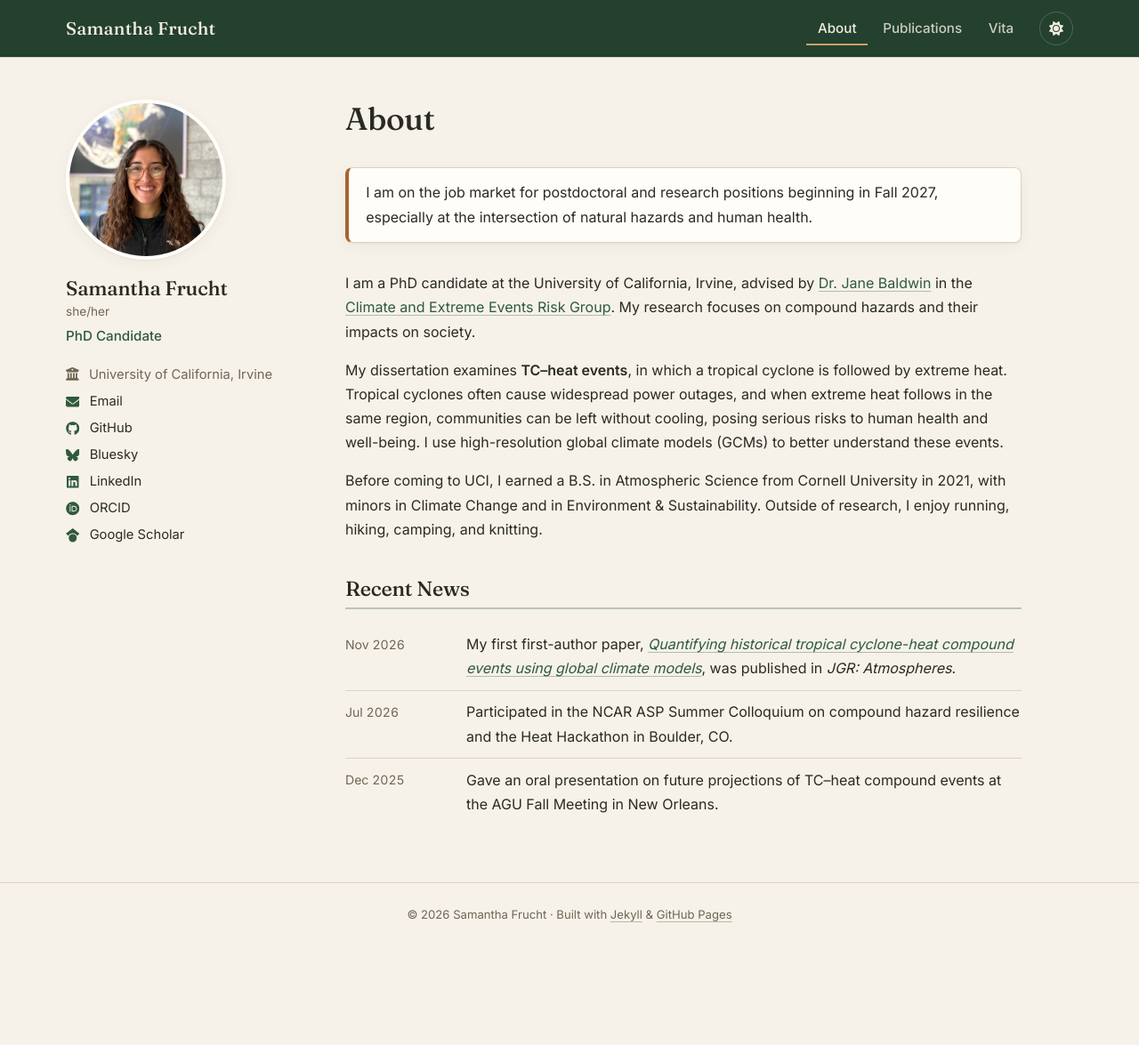
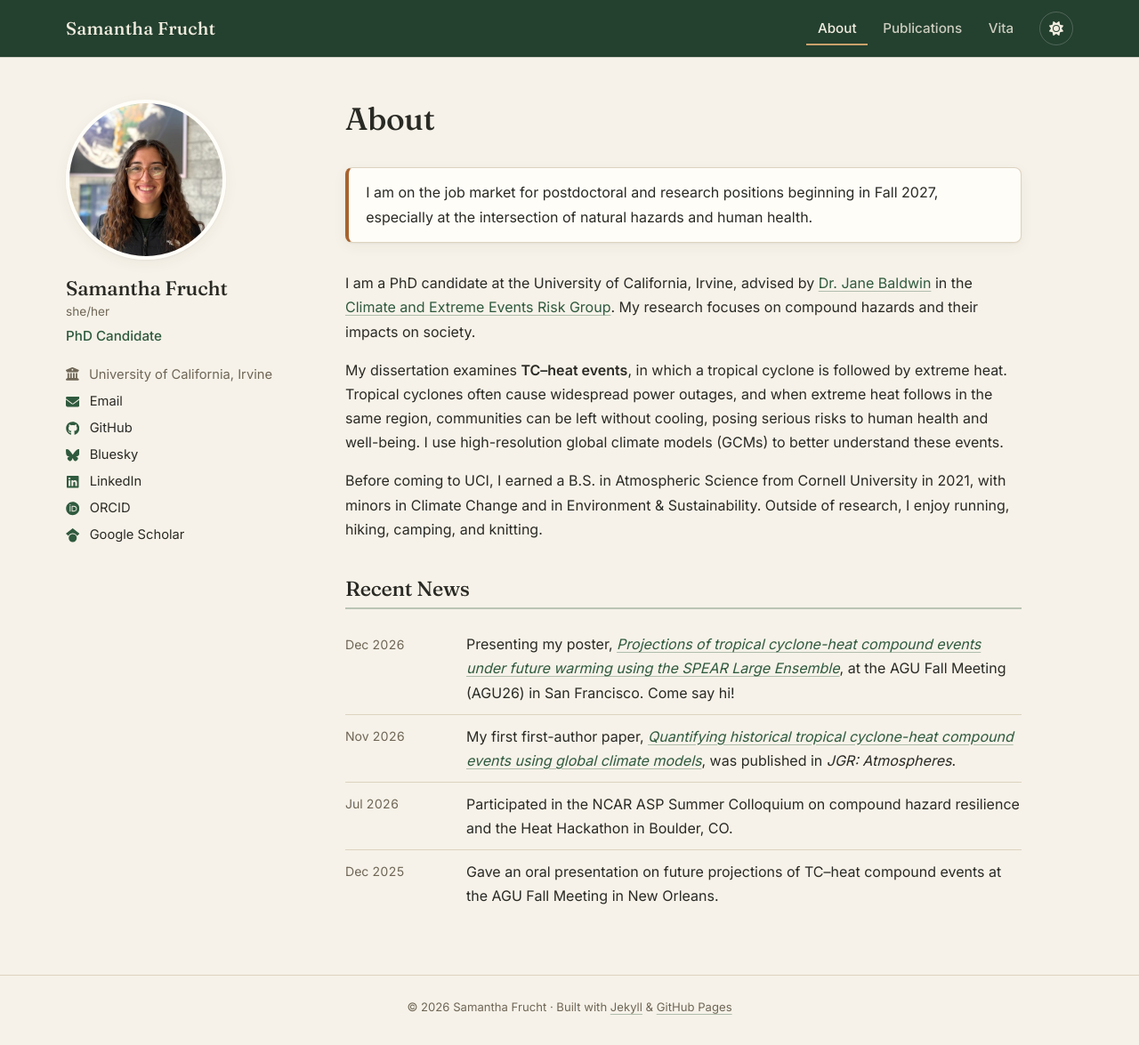
Before and after one commit to samfrucht/samfrucht.github.io, a Jekyll site: the page built from index.md, in a window 1280 px wide and 1175 px high. Shown: the whole window at 89% size. Built offline with Jekyll 4.4.1, drawn with Linux system fonts in a browser that asks for light colours.

Commit message:
Add AGU26 poster to news and Vita
Co-Authored-By: Claude Opus 5.5 <noreply@anthropic.com>
Claude-Session: https://claude.ai/code/session_01YNjHfz6pZMsPt2Ai27dWjm

```diff
--- a/_data/news.yml
+++ b/_data/news.yml
@@ -2,6 +2,9 @@
 # Markdown works in "text": *italics*, **bold**, [link text](https://...).
 # Only the most recent 6 are shown (change "news_limit" in index.md).
 # To hide the whole section, set show_news: false at the top of index.md.
+
+- date: 2026-12-01
+  text: "Presenting my poster, [*Projections of tropical cyclone-heat compound events under future warming using the SPEAR Large Ensemble*](https://studio.m-anage.com/agu/agu26/meetingapp.cgi/Paper/2096015), at the AGU Fall Meeting (AGU26) in San Francisco. Come say hi!"
 
 - date: 2026-11-24
   text: "My first first-author paper, [*Quantifying historical tropical cyclone-heat compound events using global climate models*](https://doi.org/10.1029/2026JD047940), was published in *JGR: Atmospheres*."
--- a/_data/presentations.yml
+++ b/_data/presentations.yml
@@ -5,6 +5,12 @@
 #  type:  oral | poster | invited     (shown as a small tag)
 #  Optional links (become clickable): slides, poster_pdf, abstract
 # =============================================================================
+
+- title: "Projections of tropical cyclone-heat compound events under future warming using the SPEAR Large Ensemble"
+  event: "American Geophysical Union Fall Meeting"
+  location: "San Francisco, CA"
+  date: 2026-12-07
+  type: poster
 
 - title: "Future projections of tropical cyclone-heat compound events using high-resolution global climate models"
   authors: "Frucht, S., Baldwin, J. W., Murakami, H., Lee, C.-Y., Vecchi, G. A., & Camargo, S. J."
```
